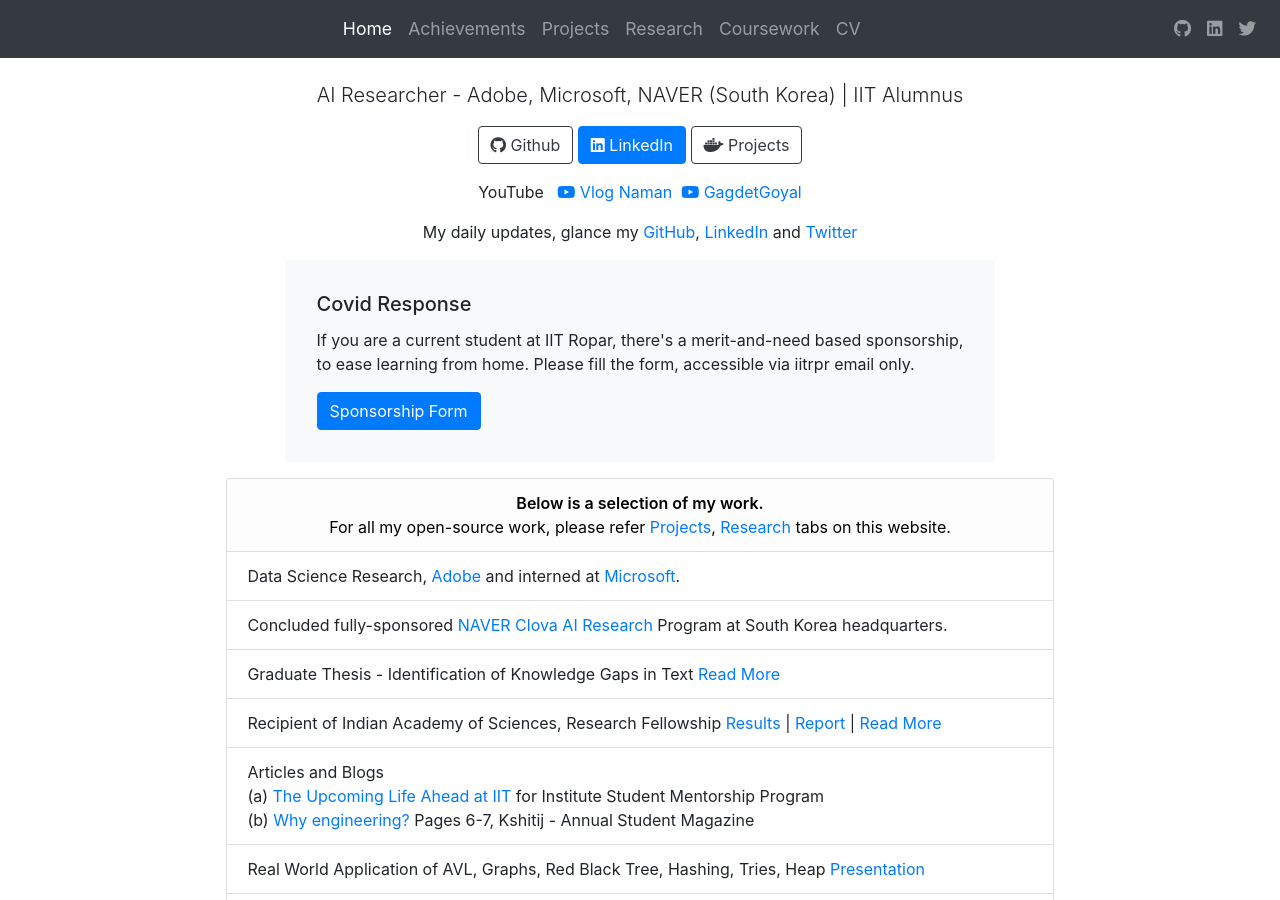
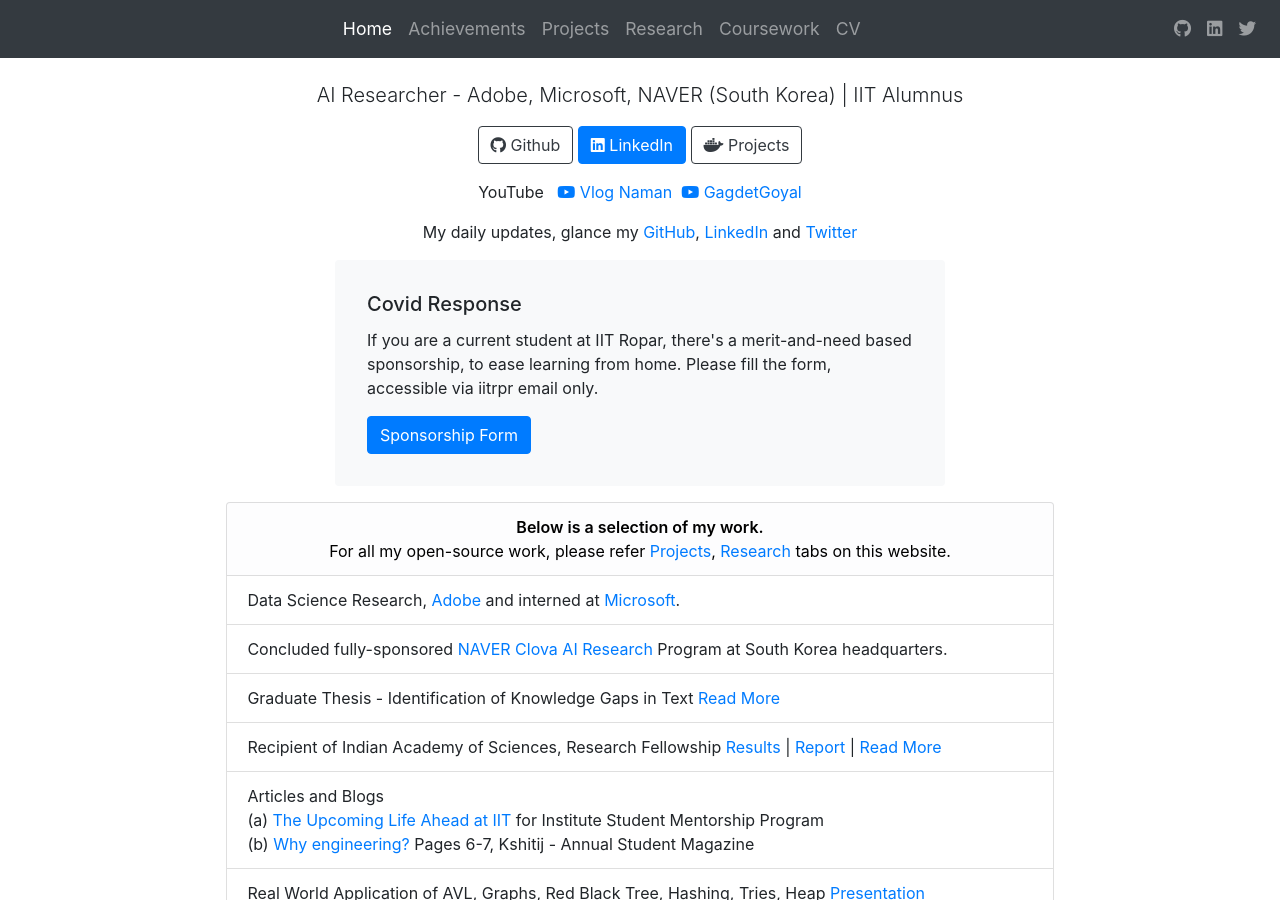
Before and after one commit to thenamangoyal/thenamangoyal.github.io, a Jekyll site: the page built from index.html, in a window 1280 px wide and 900 px high. Built offline with Jekyll 4.4.1, drawn with Linux system fonts in a browser that asks for light colours; nearby versions of some CDN libraries.

Commit message:
fix covid response

```diff
--- a/index.html
+++ b/index.html
@@ -41,13 +41,14 @@ layout: bootstrap
                 <br>
                  <a href="mailto:namangoyal1001@gmail.com"><i class="far fa-envelope"></i> &nbsp;namangoyal1001@gmail.com</a>
             </p> -->
-
+        <div class="container">
         <div class="card w-100 bg-light mb-0">
             <div class="card-body">
                 <h5 class="card-title">Covid Response</h5>
-                <blockquote>If you are a current student at IIT Ropar, there's a merit-and-need based sponsorship,<br> to ease learning from home. Please fill the form, accessible via iitrpr email only.</blockquote>
+                <blockquote>If you are a current student at IIT Ropar, there's a merit-and-need based sponsorship, to ease learning from home. Please fill the form, accessible via iitrpr email only.</blockquote>
                 <a href="https://forms.gle/iKDpA1CmcTrAJxHWA" class="btn btn-primary">Sponsorship Form</a>
             </div>
+        </div>
         </div>
 
     </div>
```
